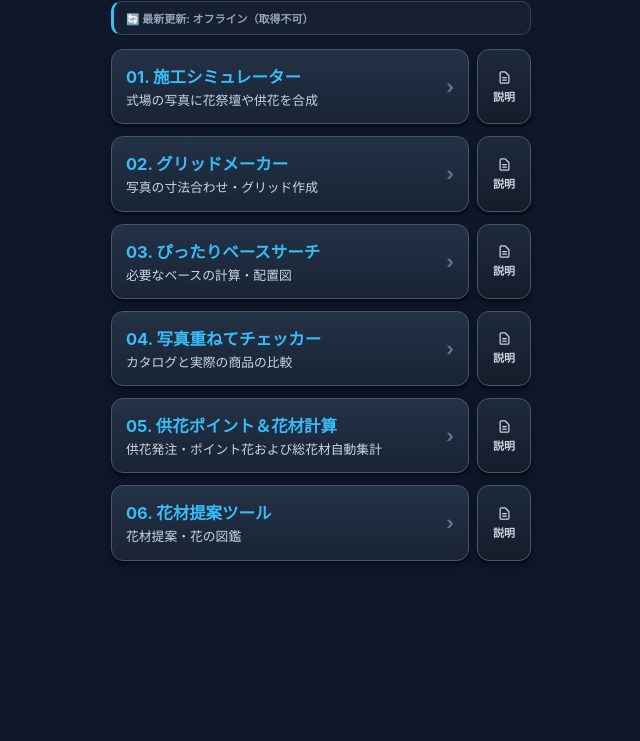
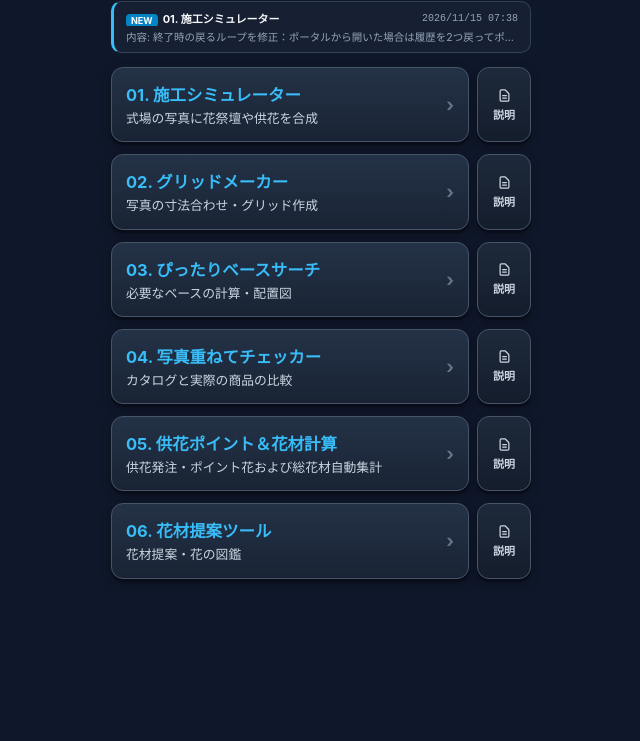
Before and after one commit to zen34sekit07-bot/youka-tools, a plain HTML site: page index.html in a window 1280 px wide. Shown: the part 59-800 px from the top of the page, without its empty margins (319-959 px from the left). Drawn offline with Linux system fonts and the light colour scheme; no server answers.

Commit message:
ポータルの最新更新表示をGitHub API依存から同一オリジンのupdates.json方式に変更（モバイル回線でのAPIレート制限で「オフライン（取得不可）」になる問題の対策）＋SW v10

```diff
--- a/index.html
+++ b/index.html
@@ -536,30 +536,23 @@
       const msgEl = document.getElementById('latest-update-msg');
       if (!toolEl) return;
 
-      const hostParts = location.hostname.split('.');
-      const owner = hostParts[0] || '34sekit07-bot';
-      const pathSegs = location.pathname.split('/').filter(Boolean);
-      const repo = (pathSegs.length > 0 && !pathSegs[0].endsWith('.html')) ? pathSegs[0] : location.hostname;
+      // 更新情報は同一オリジンの updates.json から取得する（GitHub API はモバイル回線の
+      // 共用IPだと未認証レート制限に当たりやすく「オフライン（取得不可）」になるため）
+      let results = [];
+      try {
+        const res = await fetch('./updates.json', { cache: 'no-cache' });
+        if (res.ok) {
+          const data = await res.json();
+          const list = Array.isArray(data && data.tools) ? data.tools : [];
+          results = list.map((e) => {
+            const ts = Date.parse(e.date || '');
+            if (isNaN(ts)) return null;
+            return { file: e.file, name: e.name || e.file, ts, message: (e.message || '').split('\n')[0].trim() };
+          }).filter(Boolean);
+        }
+      } catch (_) {}
 
-      const results = await Promise.all(tools.map(async (t) => {
-        try {
-          const apiUrl = `https://api.github.com/repos/${owner}/${repo}/commits?path=${t.file}&per_page=1`;
-          const res = await fetch(apiUrl, { cache: 'no-cache' });
-          if (res.ok) {
-            const data = await res.json();
-            const commit = data?.[0]?.commit;
-            const dateIso = commit?.committer?.date || commit?.author?.date;
-            const message = (commit?.message || '').split('\n')[0].trim();
-            if (dateIso) {
-              const ts = Date.parse(dateIso);
-              if (!isNaN(ts)) return { ...t, ts, message };
-            }
-          }
-        } catch (_) {}
-        return null;
-      }));
-
-      const valid = results.filter(Boolean).sort((a, b) => b.ts - a.ts);
+      const valid = results.sort((a, b) => b.ts - a.ts);
       if (valid.length === 0) {
         toolEl.textContent = '🔄 最新更新: オフライン（取得不可）';
         return;
--- a/sw.js
+++ b/sw.js
@@ -1,10 +1,11 @@
 // sw.js
-const CACHE_NAME = 'youkaen-tools-v9';
+const CACHE_NAME = 'youkaen-tools-v10';
 
 const ASSETS_TO_CACHE = [
   './',
   './index.html',
   './manifest.json',
+  './updates.json',
   './pwa_icon_192.png',
   './pwa_icon_512.png',
   './tool1.html',
--- /dev/null
+++ b/updates.json
@@ -0,0 +1,40 @@
+{
+ "tools": [
+  {
+   "file": "tool1.html",
+   "name": "01. 施工シミュレーター",
+   "date": "2026-11-15T07:38:07Z",
+   "message": "終了時の戻るループを修正：ポータルから開いた場合は履歴を2つ戻ってポータルへ帰る（ツール側の履歴を残さない）＋SWキャッシュv8"
+  },
+  {
+   "file": "tool2.html",
+   "name": "02. グリッドメーカー",
+   "date": "2026-11-15T07:38:07Z",
+   "message": "終了時の戻るループを修正：ポータルから開いた場合は履歴を2つ戻ってポータルへ帰る（ツール側の履歴を残さない）＋SWキャッシュv8"
+  },
+  {
+   "file": "tool3.html",
+   "name": "03. ぴったりベースサーチ",
+   "date": "2026-11-15T07:38:07Z",
+   "message": "終了時の戻るループを修正：ポータルから開いた場合は履歴を2つ戻ってポータルへ帰る（ツール側の履歴を残さない）＋SWキャッシュv8"
+  },
+  {
+   "file": "tool4.html",
+   "name": "04. 写真重ねてチェッカー",
+   "date": "2026-11-15T07:38:07Z",
+   "message": "終了時の戻るループを修正：ポータルから開いた場合は履歴を2つ戻ってポータルへ帰る（ツール側の履歴を残さない）＋SWキャッシュv8"
+  },
+  {
+   "file": "tool5.html",
+   "name": "05. 供花ポイント＆花材計算",
+   "date": "2026-11-15T07:38:07Z",
+   "message": "終了時の戻るループを修正：ポータルから開いた場合は履歴を2つ戻ってポータルへ帰る（ツール側の履歴を残さない）＋SWキャッシュv8"
+  },
+  {
+   "file": "tool6.html",
+   "name": "06. 花材提案ツール",
+   "date": "2026-11-15T07:38:07Z",
+   "message": "終了時の戻るループを修正：ポータルから開いた場合は履歴を2つ戻ってポータルへ帰る（ツール側の履歴を残さない）＋SWキャッシュv8"
+  }
+ ]
+}
```
